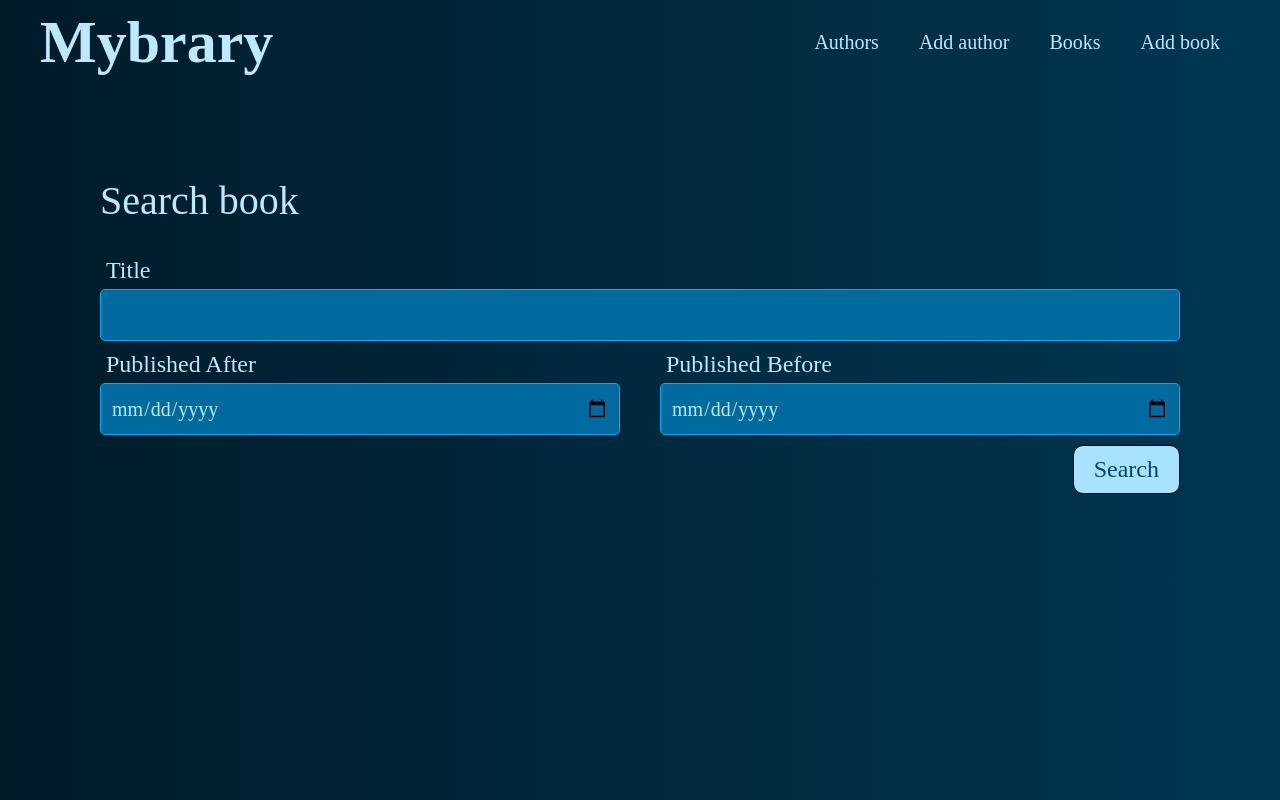
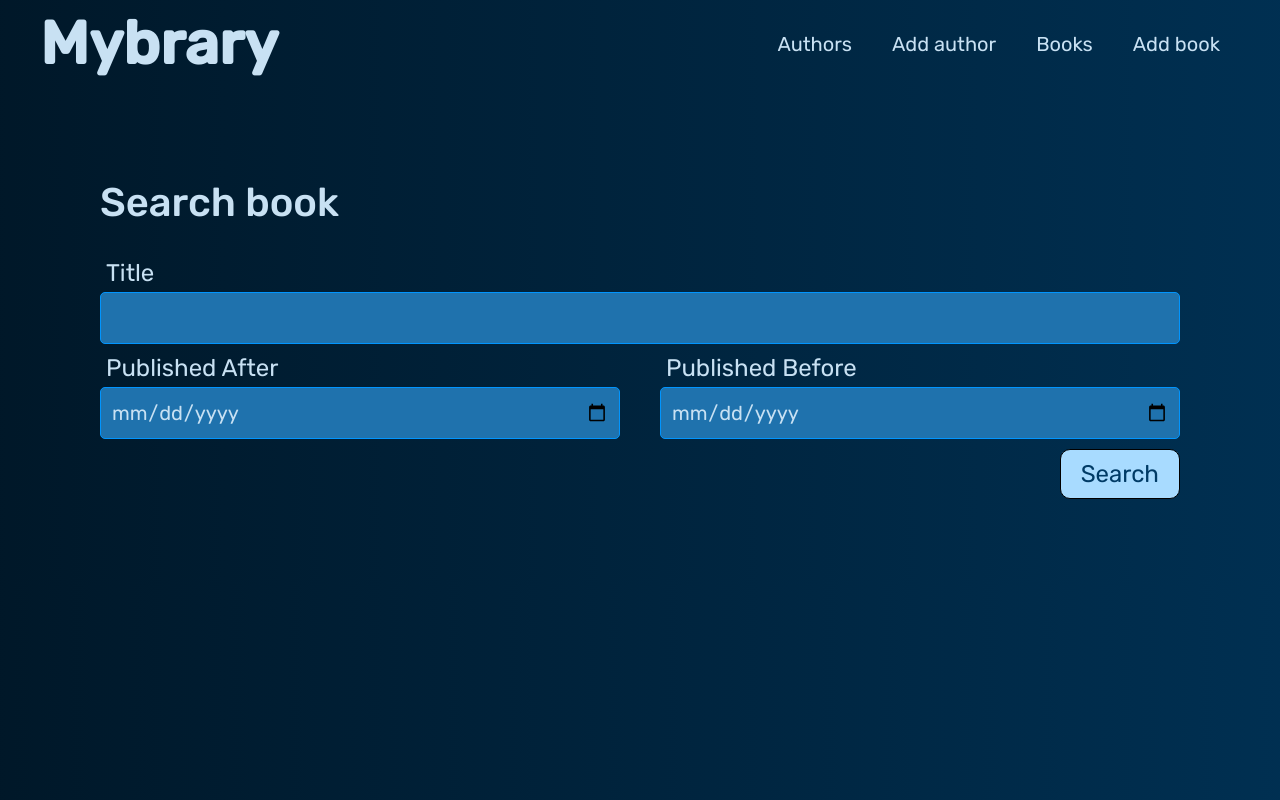
Before and after one commit to SebiKape/BookStore, a Node server app: page /books in a window 1280 px wide. Run offline with Node 20, Linux system fonts and the light colour scheme; data that the repository does not hold is empty; some libraries are stand-ins or nearby versions.

Commit message:
Finish Project

```diff
--- a/public/stylesheets/main.css
+++ b/public/stylesheets/main.css
@@ -1,10 +1,13 @@
+@import url(https://fonts.googleapis.com/css2?family=Rubik:ital,wght@0,400;0,500;1,400;1,500&display=swap);
 @import 'shared/variables.css';
 @import 'shared/header.css';
 @import 'shared/buttons.css';
 @import 'shared/form.css';
+@import 'shared/author.css';
+@import 'shared/books.css';
 
 :root{
-    font-family: 'Gotham Rounded';
+    font-family: 'Rubik';
     font-size: 20px;
     color: var(--color-text-light)
 }
@@ -22,3 +25,7 @@ body {
 .inner-container {
     margin: 0 3rem;
 }
+
+.error-message {
+    color: hsl(var(--color-danger-hue),100%,50%)
+}
--- /dev/null
+++ b/public/stylesheets/shared/author.css
@@ -0,0 +1,9 @@
+.author-row {
+    display: flex;
+    justify-content: space-between;
+    margin-bottom: 1rem;
+}
+
+.author-name {
+    font-size: 1.5rem ;
+}
--- /dev/null
+++ b/public/stylesheets/shared/books.css
@@ -0,0 +1,59 @@
+:root {
+    --book-cover-width: 200px;
+    --book-cover-width-large: 325px;
+    --book-cover-aspect-ratio: 0.75;
+}
+
+.book-cover {
+    width: var(--book-cover-width);
+    height: calc(var(--book-cover-width) / var(--book-cover-aspect-ratio));
+}
+
+.book-cover-large {
+    --book-cover-width: var(--book-cover-width-large);
+}
+
+.book-grid {
+    display: grid;
+    justify-content: center;
+    grid-gap: 2rem;
+    grid-template-columns: repeat(auto-fill, var(--book-cover-width));
+}
+
+.book-grid-large {
+    grid-template-columns: repeat(auto-fill, var(--book-cover-width-large));
+}
+
+.book-details {
+    display: flex;
+}
+.book-details-labels {
+    font-size: 2rem;
+    font-weight: 500;
+    align-items: flex-start;
+}
+
+.book-details-grid {
+    display: grid;
+    align-content: flex-start;
+    align-items: center;
+    grid-gap: 1rem;
+    grid-template-columns: auto auto;
+}
+
+.book-details-btn-grid {
+    display: grid;
+    justify-items: flex-start;
+    align-items: start;
+    align-content: flex-start;
+    grid-template-areas:
+        "Edit Delete"
+        "Author Author";
+    grid-gap: .5rem;
+    margin-top: .5rem;
+}
+
+.book-details-author-button {
+    grid-area: Author;
+    justify-self: stretch;
+}
--- a/public/stylesheets/shared/buttons.css
+++ b/public/stylesheets/shared/buttons.css
@@ -15,7 +15,7 @@
     border-radius: 0.5rem;
     padding: 0.5rem 1rem;
     font-size: 1.2rem;
-    font-family: 'Gotham Rounded';
+    font-family: 'Rubik';
     cursor: pointer;
     text-decoration: none;
     text-align: center;
--- a/public/stylesheets/shared/form.css
+++ b/public/stylesheets/shared/form.css
@@ -2,7 +2,7 @@
     --form-label-font-size: 1.2rem;
     --form-input-border-color: hsl(var(--color-base-hue), 100%, 50%);
     --form-input-border-color-light: hsl(var(--color-base-hue), 100%, 80%);
-    --form-input-background-color: hsl(var(--color-base-hue), 100%, 31%);
+    --form-input-background-color: hsl(var(--color-base-hue), 70%, 40%);
 }
 
 .form-row {
@@ -45,7 +45,7 @@
     color: var(--color-text-light );
     font-size: 1rem;
     font-weight: normal;
-    font-family: 'Gotham Rounded';
+    font-family: 'Rubik';
     outline: none;
 }
 
@@ -63,7 +63,7 @@
 }
 
 .filepond--root {
-    font-family: "Gotham Rounded";
+    font-family: "Rubik";
     margin-bottom: 0;
 }
 
--- a/public/stylesheets/shared/variables.css
+++ b/public/stylesheets/shared/variables.css
@@ -1,8 +1,8 @@
 :root {
-    --color-base-hue: 200;
+    --color-base-hue: 205;
     --color-danger-hue-offset: 180;
     --color-danger-hue: calc(var(--color-base-hue) - var(--color-danger-hue-offset));
     --color-background-dark: hsl(var(--color-base-hue), 100%, 8%);
     --color-background-light: hsl(var(--color-base-hue), 100%, 16%);
-    --color-text-light: hsl(var(--color-base-hue), 100%, 87%);
+    --color-text-light: hsl(var(--color-base-hue), 65%, 87%);
 }
--- a/views/books/_form_fields.ejs
+++ b/views/books/_form_fields.ejs
@@ -31,7 +31,7 @@
 <div class="form-row">
     <div class="form-item form-item-no-grow">
         <label>Cover</label>
-        <input type="file" name="cover">
+        <input class="book-cover" type="file" name="cover">
     </div>
     <div class="form-item">
         <label>Description</label>
--- a/views/books/index.ejs
+++ b/views/books/index.ejs
@@ -19,12 +19,7 @@
     </div>
 </form>
 <br>
-<div>
-    <% books.forEach( book => {  %>
-        <div>
-            <a href="/books/<%= book.id %>">
-                <img  height="150" width="100" src="<%= book.coverImagePath %>">
-            </a>
-        </div>
-    <% }) %>
-</div>
+    <%- include('../partials/bookGrid', {
+        books: books,
+        large: true
+        }) %>
--- a/views/layouts/layout.ejs
+++ b/views/layouts/layout.ejs
@@ -5,7 +5,7 @@
     <meta name="viewport" content="width=device-width, initial-scale=1.0">
     <link href="https://unpkg.com/filepond/dist/filepond.css" rel="stylesheet">
     <link href="https://unpkg.com/filepond-plugin-image-preview/dist/filepond-plugin-image-preview.css" rel="stylesheet">
-    <link rel="stylesheet" href="/stylesheets/main.css">
+    <link id="main-css" rel="stylesheet" href="/stylesheets/main.css">
     <script defer src="/dist/bundle.js"></script>
     <title>Mybrary</title>
 </head>
--- /dev/null
+++ b/views/partials/bookGrid.ejs
@@ -0,0 +1,10 @@
+<% bookCoverClass = locals.large ? 'book-cover-large' : '' %>
+<% bookGridClass = locals.large ? 'book-grid-large' : '' %>
+
+<div class="book-grid <%= bookGridClass %>">
+            <% books.forEach( book => {  %>
+                <a href="/books/<%= book.id %>">
+                    <img class="book-cover <%= bookCoverClass %>" src="<%= book.coverImagePath %>">
+                </a>
+            <% }) %>
+</div>
--- a/views/partials/errorMessage.ejs
+++ b/views/partials/errorMessage.ejs
@@ -1,3 +1,5 @@
 <% if (locals.errorMessage != null) { %>
-<%= errorMessage %>
+<div class="error-message">
+    <%= errorMessage %>
+</div>
 <% } %>
```
Also changed, not shown: public/javascripts/fileUpload.js (+17 -3 lines), views/authors/index.ejs (+4 -4 lines), views/authors/show.ejs (+3 -7 lines), views/books/show.ejs (+20 -17 lines), views/index.ejs (+5 -7 lines), 1 other file.
